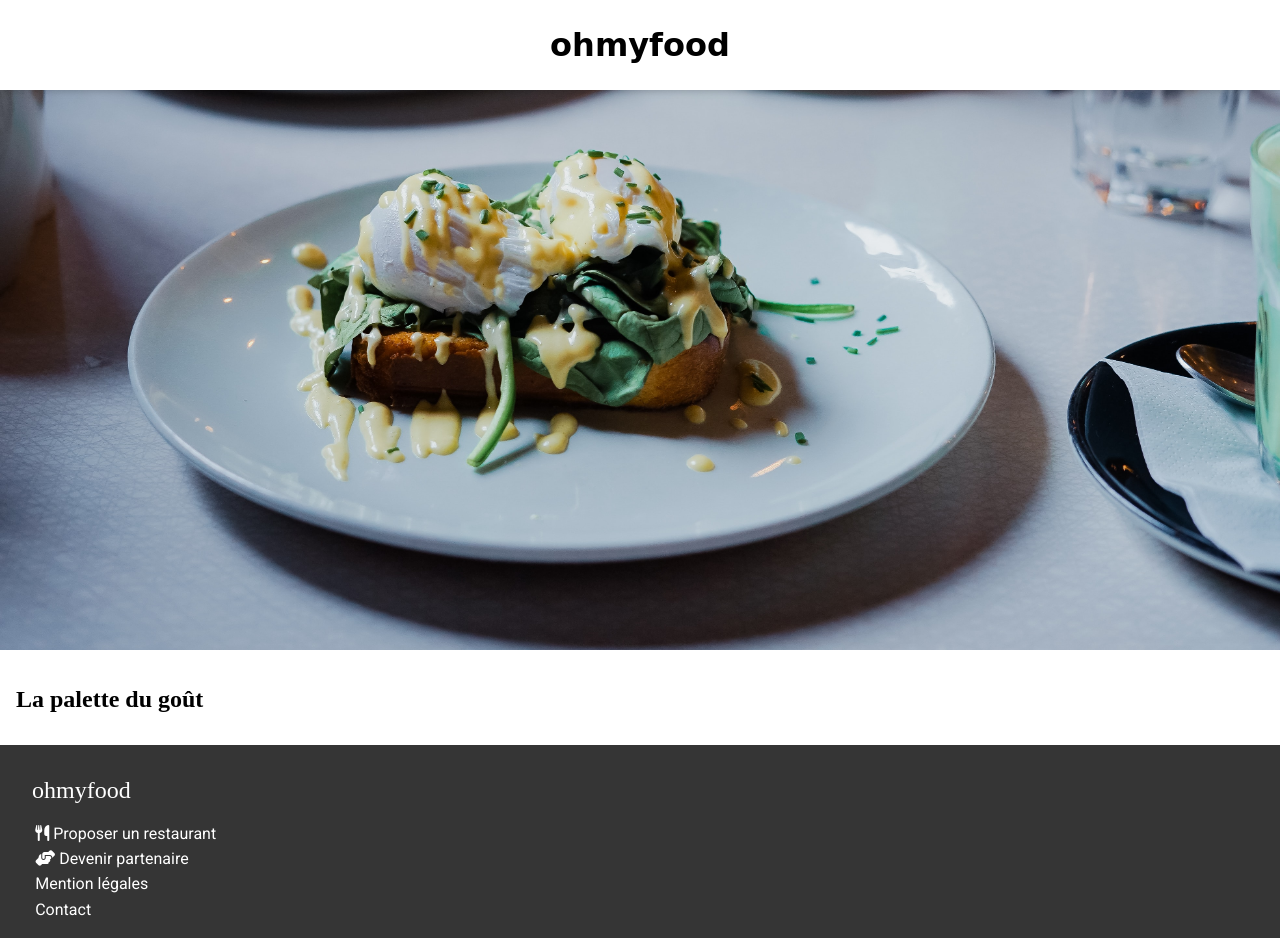
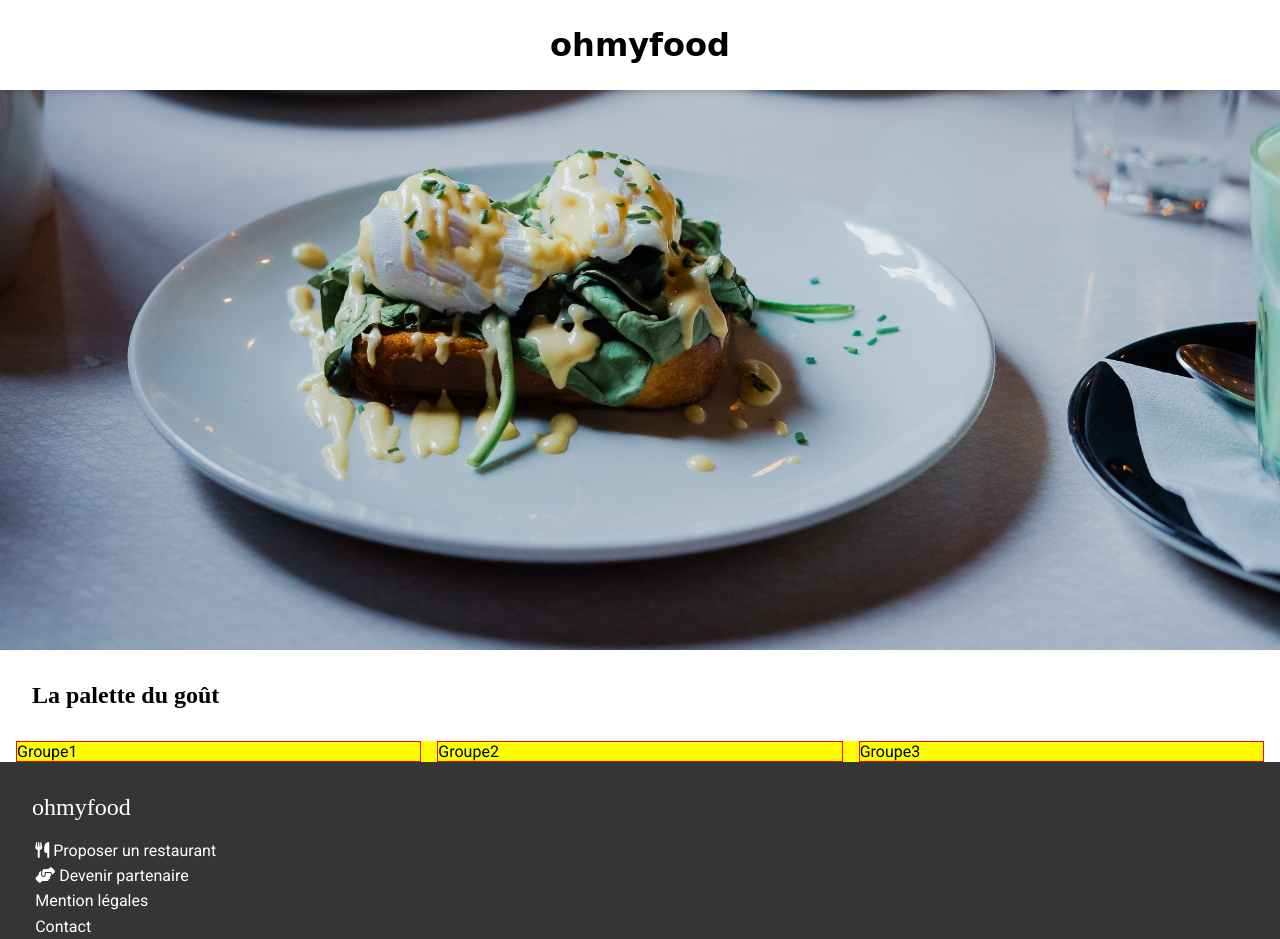
Before and after one commit to NordineBo/OhMyFood, a website: page pages/restaurant-1.html in a window 1280 px wide. Drawn offline with Linux system fonts and the light colour scheme; a web font is replaced by a local one.

Commit message:
skull page 1

```diff
--- a/pages/restaurant-1.html
+++ b/pages/restaurant-1.html
@@ -14,8 +14,16 @@
     </header>
 
 <div class="banner"><img src="../restaurants/menu-1.jpg" alt=""></div>
-<main class="resto__main">
+<div class="resto__title">
     <h2>La palette du goût</h2>
+</div>
+
+<main class="resto-main">
+<section class="menus-grid">
+    <div class="menu__category">Groupe1</div>
+    <div class="menu__category">Groupe2</div>
+    <div class="menu__category">Groupe3</div>
+</section>
 </main>
     <footer>
         <h2>ohmyfood</h2>
--- a/sass/pages/resto.scss
+++ b/sass/pages/resto.scss
@@ -1,15 +1,40 @@
 
 .banner img{
+    display: block;
     width: 100%;
     height: 70vh;
     object-fit: cover;
     object-position: center bottom;
+
 }
 
-.resto__main{
+.resto__title{
+
+
     padding: 0 1rem;
      h2{
 
         font-family: "Shrikhand", "sans-serif";
+        padding: 2rem 1rem;
+        border-radius: 2rem 2rem 0 0;
+
     }
 }
+
+.menus-grid{
+    background: yellow;
+    display: grid;
+    grid-template-columns: 1fr 1fr 1fr;
+    gap: 1rem;
+    @media (max-width: 1000px){
+        grid-template-columns: 1fr;
+    }
+    & > * {
+        border: 1px solid red;
+    }
+}
+
+.resto-main{
+    padding: 0 1rem;
+
+}
```
Also changed, not shown: style.css, 1 other file.
